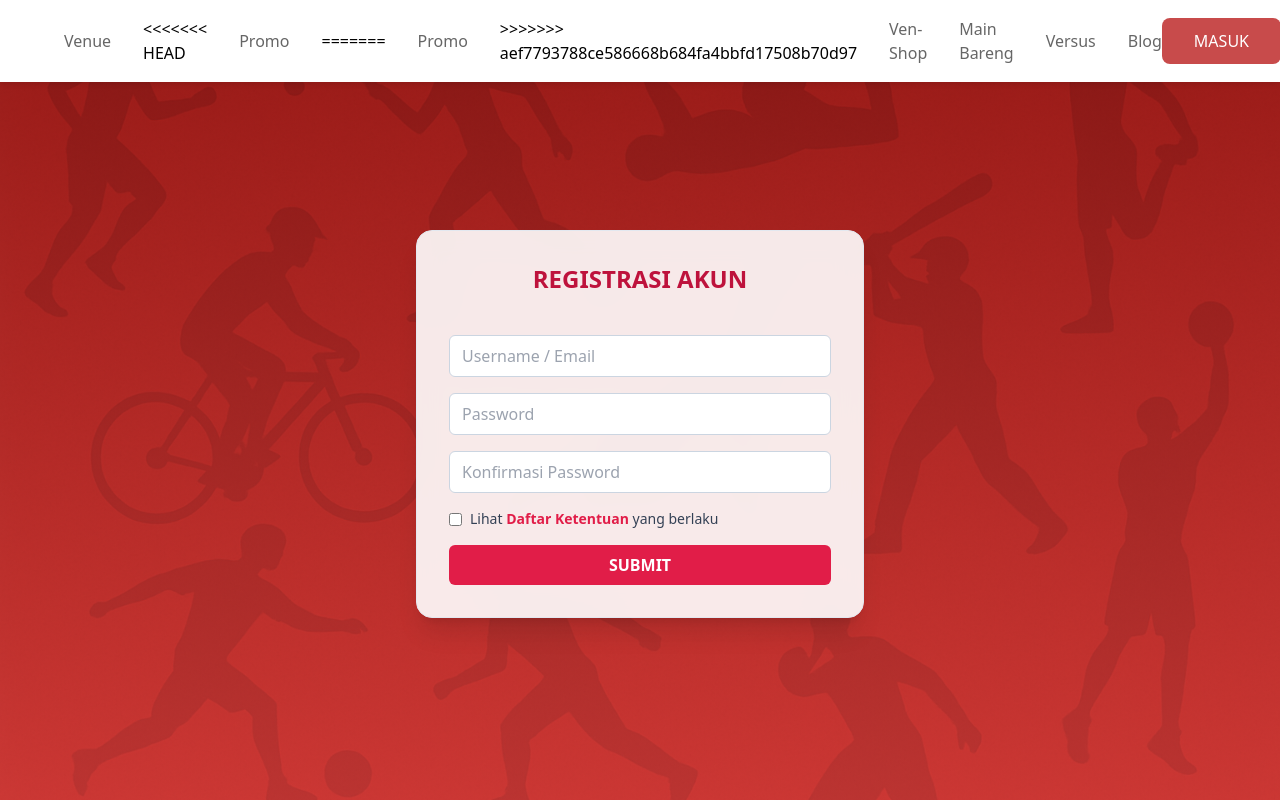
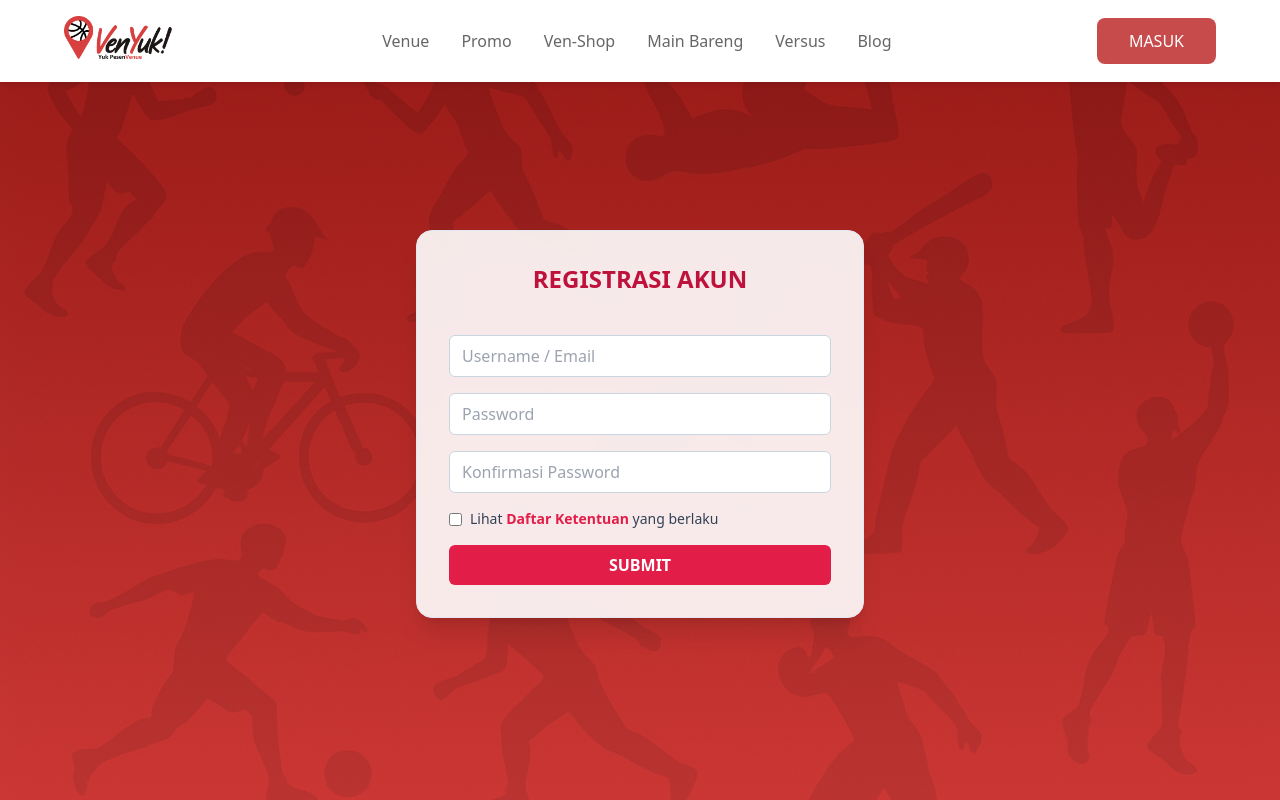
Before and after one commit to PBP-B05/venyuk, a Django app: page /authenticate/register/ in a window 1280 px wide. Run offline with Django 4.2, Linux system fonts and the light colour scheme; some libraries are stand-ins or nearby versions.

Commit message:
fix navbar

```diff
--- a/templates/navbar.html
+++ b/templates/navbar.html
@@ -7,11 +7,7 @@
 
     <ul class="nav-links">
         <li><a href="{% url 'venue:home_section' %}">Venue</a></li>
-<<<<<<< HEAD
         <li><a href="{% url 'promo:promo-list' %}">Promo</a></li>
-=======
-        <li><a href="#">Promo</a></li>
->>>>>>> aef7793788ce586668b684fa4bbfd17508b70d97
         <li><a href="#ven-shop">Ven-Shop</a></li>
         <li><a href="#main-bareng">Main Bareng</a></li>
         <li><a href="#versus">Versus</a></li>
```
